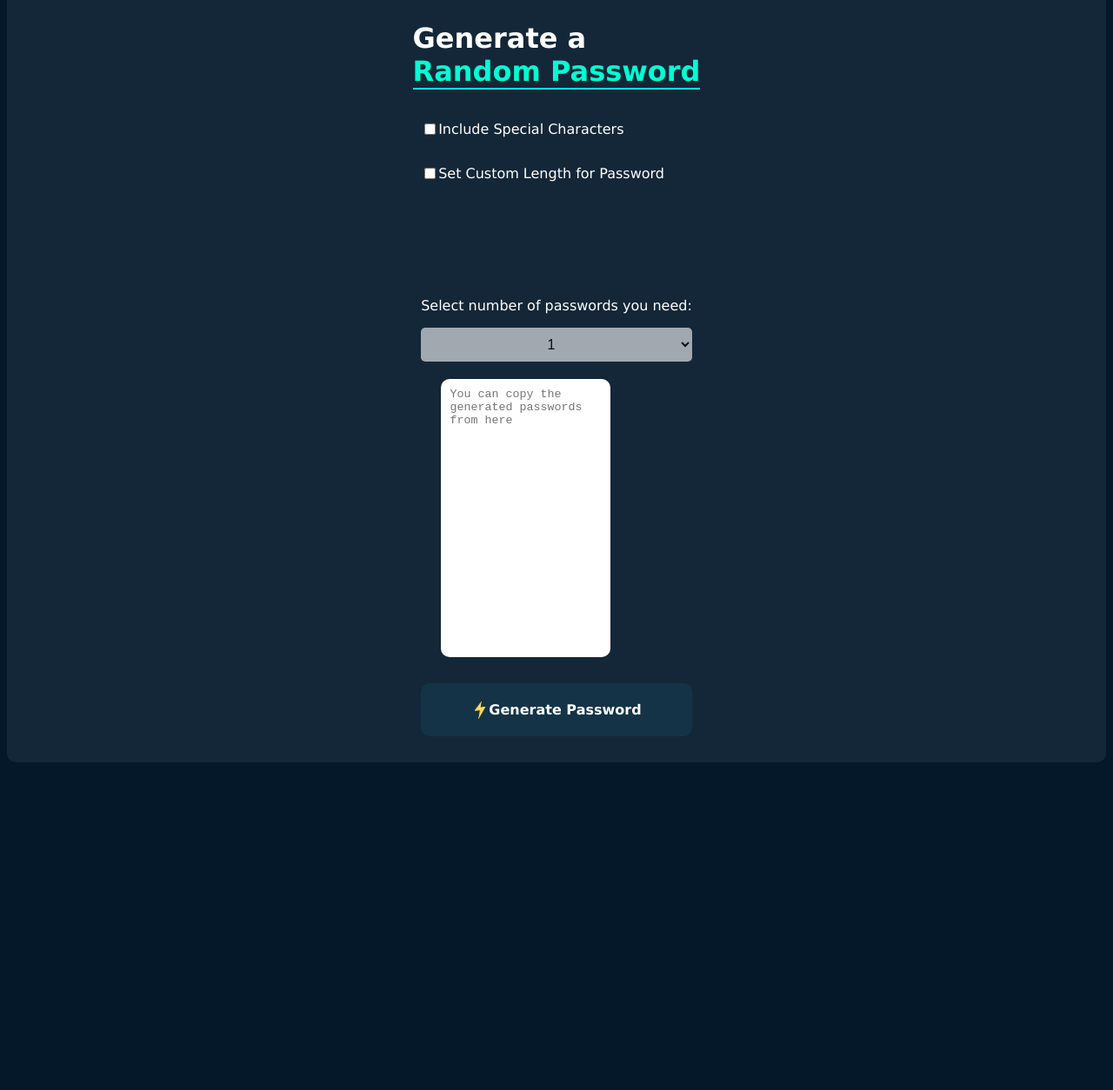
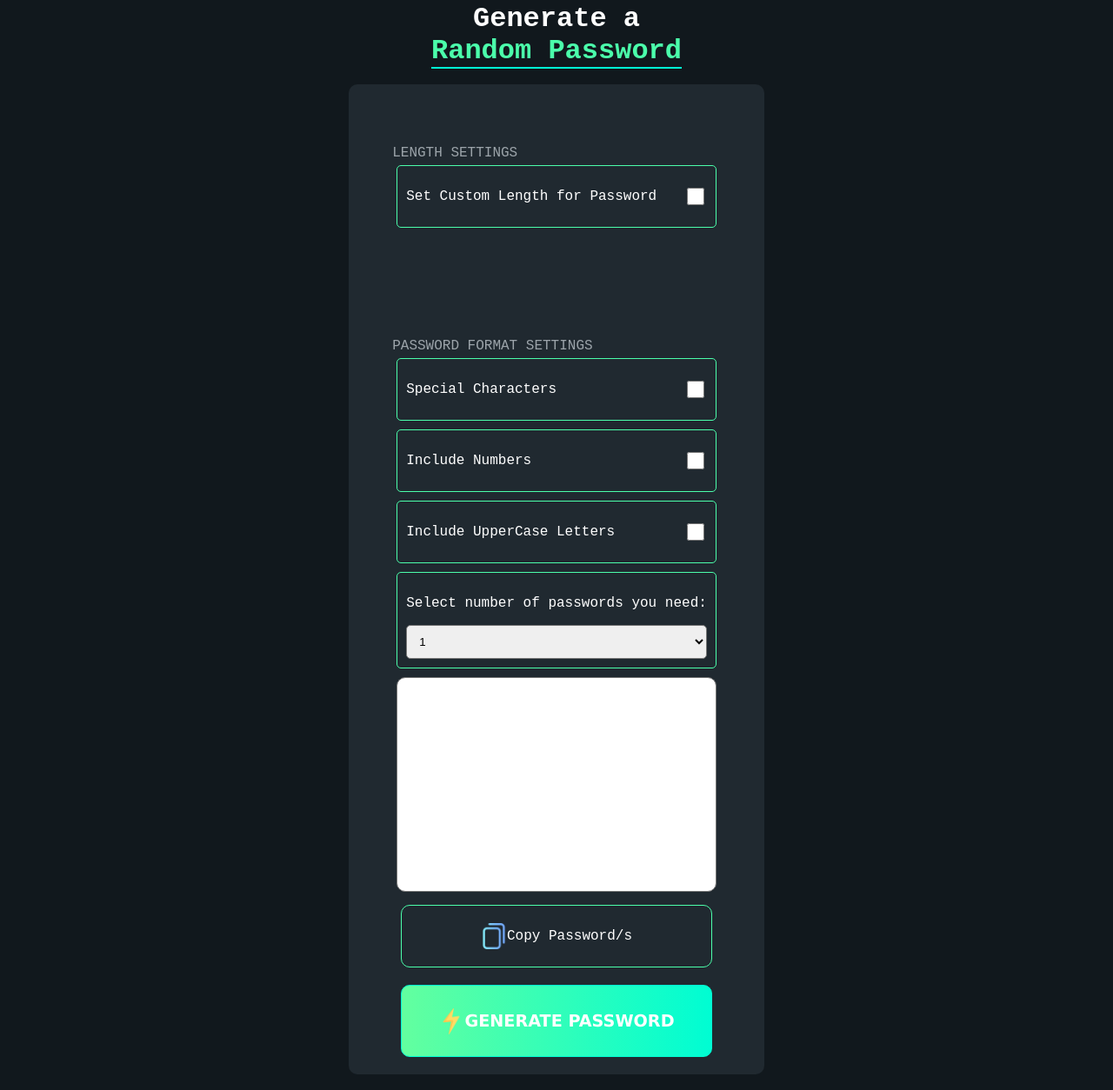
Before and after one commit to TanishqSehgal7/RandomPasswordGenerator, a plain HTML site: page index.html in a window 1280 px wide. Shown: the part 97-1351 px from the top of the page at 87% size. Before the commit the page ends 974 px from the top, so only its background shows below. Drawn offline with Linux system fonts and the light colour scheme.

Commit message:
New UI Integrated

```diff
--- a/index.css
+++ b/index.css
@@ -1,164 +1,152 @@
 body {
-    background: #051829;
+    background: #11181d;
+    color: rgb(255, 255, 255);
+    /* background: linear-gradient(to bottom right, #1b4366, #011220); */
     color: white;
-    font-family: 'Lucida Sans', 'Lucida Sans Regular', 'Lucida Grande', 'Lucida Sans Unicode', Geneva, Verdana, sans-serif;
-    height: 60vh;
+    font-family: 'Courier New', Courier, monospace;
+}
+
+.heading {
+    text-align: center;
+    margin: 20px;
+}
+
+h1>span {
+    color: #4bffab;
+    border-bottom: solid 2px #00ffd5;
 }
 
 .container {
     display: flex;
     flex-direction: column;
-    flex-wrap: nowrap;
-    justify-content: flex-start;
+    justify-content: center;
     align-items: center;
-    margin: auto;
-    padding: 20px;
-    position: relative;
-    background: #142738;
+    width: auto;
+    height: auto;
     border-radius: 10px;
-    height: auto;
+    /* background-color: rgb(25, 42, 78); */
 }
 
-.display {
+.container2 {
     display: flex;
     flex-direction: column;
     justify-content: center;
-    flex-wrap: wrap;
+    /* align-items: center; */
+    background: #202930;
+    padding: 50px 50px 10px 50px;
+    border-radius: 10px;
+    margin-bottom: 10px;
 }
 
-.displapswd {
+.spcharcontainer,.includeNumbersContainer,.includeUpperCaseContainer,.customLengthContainer  {
     display: flex;
+    padding: 10px;
     flex-direction: row;
-    margin: 20px 0px;
-    justify-content: center;
-    align-items: center;
+    flex-wrap: wrap;
+    justify-content: space-between;
+    /* background: #051829; */
+    margin: 5px;
+    border-radius: 5px;
+    width: auto;
+    height: auto;
+    border: solid 1px #4bffab;
 }
 
-.checkboxcontainer {
+.spcharcontainer>input,.includeNumbersContainer>input,.includeUpperCaseContainer>input,.customLengthContainer>input  {
+    width: 20px;
+}
+
+.customLengthContainer {
+    display: flex;
+    padding: 10px;
+    flex-direction: row;
+    flex-wrap: wrap;
+    justify-content: space-between;
+    /* background: #051829; */
+    margin: 5px;
+    border-radius: 5px;
+    width: auto;
+    height: auto;
+    border: solid 1px #4bffab;
+}
+
+.lengthvaluedisplay {
+    display: flex;
+    padding: 10px;
+    flex-direction: column;
+    justify-content: center;
+    margin: 5px;
+    /* background: #051829; */
+    border-radius: 5px;
+    border: solid 1px #4bffab;
+}
+
+.quantityOfPasswordsContainer {
+    display: flex;
+    padding: 10px;
+    flex-direction: column;
+    justify-content: center;
+    margin: 5px;
+    /* background: #051829; */
+    border: solid 1px #4bffab;
+    border-radius: 5px;
+}
+
+textarea {
     display: flex;
     flex-direction: column;
     justify-content: center;
-}
-
-.checkbox {
-    display: flex;
-    flex-direction: row;
-    align-items: center;
-    padding: 0px 20px;
-}
-
-.checkbox2 {
-    display: flex;
-    flex-direction: row;
-    align-items: center;
-    padding: 0px 20px;
-}
-
-/* #specialcharscheckbox::before {
-    border-radius: 20px;
-    border: solid 1px #00ffd5;
-    background: #ffbb00;
-} */
-
-h1>span {
-    color: #00ffd5;
-    border-bottom: solid 2px #00ffd5;
-}
-
-#copyicon {
-    height: 30px;
-    width: 30px;
+    margin: 5px;
+    border-radius: 10px;
     padding: 10px;
-    margin: 0px 10px;
-}
-
-#displaypassword {
-    resize: none;
-    max-width: 300px;
-    padding: 10px;
-    border-radius: 10px;
-    border: none;
-}
-
-#copyicon:hover {
-    /* scale: 1.01; */
-    background-color: #143b5e;
-    border-radius: 5px;
-}
-
-
-img {
-    height: 20px;
-    width: 20px;
 }
 
 .generateBtn {
     display: flex;
+    padding: 10px;
     flex-direction: row;
     justify-content: center;
     align-items: center;
-    background: #143346;
-    margin-top: 10px;
+    width: auto;
+    height: auto;
+    margin: 10px;
+    color: rgb(255, 255, 255);
+    font-weight: 900;
+    font-size: larger;
+    font-family: 'Lucida Sans', 'Lucida Sans Regular', 'Lucida Grande', 'Lucida Sans Unicode', Geneva, Verdana, sans-serif;
+    /* background: #143346; */
     border-radius: 10px;
-    padding: 0px 20px;
+    border: solid 1px #00ffd5;
+    background: linear-gradient(to left,#00fdd3,  #63ff9f);
 }
 
 .generateBtn:hover {
-    scale: 1.02;
-    background: #143b5e;
-    color: #00ffd5;
+    scale: 1.01;
 }
 
-.lengthvaluedisplay, .displacountDiv {
+.copyiconContainer {
     display: flex;
-    flex-direction: column;
     padding: 10px;
-    margin: 0px 10px;
+    flex-direction: row;
+    justify-content: center;
+    align-items: center;
+    width: auto;
+    height: auto;
+    margin: 10px;
+    border-radius: 10px;
+    border: solid 1px #4bffab;
 }
 
-.displacountDiv {
-    display: flex;
-    flex-direction: column;
-    flex-wrap: wrap;
-    justify-content: space-between;
+.copyiconContainer:hover {
+    scale: 1.01;
 }
 
-.countOfPass {
+.quantityOfPasswordsContainer>select{
     padding: 10px;
     border-radius: 5px;
-    text-align: center;
-    font-size: medium;
-    border: none;
-    background: rgb(255, 255, 255);
-    opacity: 0.6;
 }
 
-.countOfPass>option {
-    text-align: center;
-    font-size: medium;
-    border: none;
-    background: rgb(255, 255, 255);
-    opacity: 0.6;
-    padding: 20px;
+.Settings {
+    margin: 20px 0px 0px 0px;
+    color: #9ca4aa;
 }
-
-.countOfPass>option:hover{
-    scale: 1.02;
-    background: #143b5e;
-    color: #00ffd5;
-}
-
-/* input[type="range"] {
-	font-size: 1.5rem;
-	width: 12.5em;
-}
-
-input[type="range"] {
-	color: #ef233c;
-	--thumb-height: 1.125em;
-	--track-height: 0.125em;
-	--track-color: rgba(0, 0, 0, 0.2);
-	--brightness-hover: 180%;
-	--brightness-down: 80%;
-	--clip-edges: 0.125em;
-} */
--- a/index.html
+++ b/index.html
@@ -3,34 +3,49 @@
 <head>
     <meta charset="UTF-8">
     <meta name="viewport" content="width=device-width, initial-scale=1.0">
-    <title>Password Generator</title>
-    <link href="./index.css" rel="stylesheet">
+    <title>Document</title>
+    <link rel="stylesheet" href="./index.css">
 </head>
 <body>
 
-    <h1>Pass<span>Pro</span></h1>
+    <h1 class="appName">Pass<span>Pro</span></h1>
 
     <div class="container">
 
-        <h1>Generate a <br> <span>Random Password</span></h1>
+        <h1 class="heading">Generate a <br> <span>Random Password</span></h1>
 
-        <div class="checkboxcontainer">
-            <div class="checkbox">
-                <input type="checkbox" id="specialcharscheckbox">
-                <p>Include Special Characters</p>
-            </div>
+        <div class="container2">
 
-            <div class="checkbox2">
+            <p class="Settings">LENGTH SETTINGS</p>
+
+            <div class="customLengthContainer">
+                <p>Set Custom Length for Password</p>
                 <input type="checkbox" id="defaultlengthchbx">
-                <p>Set Custom Length for Password</p>
             </div>
 
             <div class="lengthvaluedisplay">
-                <p id="lengthdisplay">Length: </p>
-                <input type="range" id="lengthslider" min="0" max="30" step="1" value="0">
+                <p id="lengthdisplay">Length of Password:</p>
+                <input type="range" id="lengthslider" step="1" min="0" max="30" value="0">
             </div>
 
-            <div class="displacountDiv">
+            <p class="Settings">PASSWORD FORMAT SETTINGS</p>
+
+            <div class="spcharcontainer">
+                <p>Special Characters</p>
+                <input type="checkbox" id="specialcharscheckbox">
+            </div>
+
+            <div class="includeNumbersContainer">
+                <p>Include Numbers</p>
+                <input type="checkbox" id="includeNumbers">
+            </div>
+
+            <div class="includeUpperCaseContainer">
+                <p>Include UpperCase Letters</p>
+                <input type="checkbox" id="upperCaseLetters">
+            </div>
+
+            <div class="quantityOfPasswordsContainer">
                 <p id="numberofpassdisp">Select number of passwords you need:</p>
                 <select class="countOfPass">
                     <option class="1 count" value="1" selected>1</option>
@@ -38,39 +53,25 @@
                     <option class="50 count" value="50">50</option>
                     <option class="100 count" value="100">100</option>
                  </select>
-
-                <div class="display">
-                    <div class="displapswd">
-                        <textarea rows="20" id="displaypassword" readonly placeholder="You can copy the generated passwords from here"></textarea>
-                        <img id="copyicon" src="./copy.png">
             </div>
 
-                    <div class="generateBtn">
-                        <img src="./lightning.png">
-                        <h4>Generate Password</h4>
-                    </div>
+            <textarea style="resize: none;" name="" id="displaypassword" cols="25" rows="15" readonly></textarea>
+
+            <div class="copyiconContainer" id="copyicon">
+                <img style="height: 30px; width: 30px;" id="copyimg" src="./copy.png">
+                <p>Copy Password/s</p>
             </div>
 
-            </div>
-
-            <!-- <div class="display">
-                <div class="displapswd">
-                    <textarea rows="10" cols="10" id="displaypassword" readonly placeholder="You can copy the generated passwords from here"></textarea>
-                    <img id="copyicon" src="./copy.png">
-                </div>
 
             <div class="generateBtn">
-                    <img src="./lightning.png">
-                    <h4>Generate Password</h4>
+                <img style="height: 30px; width: 30px;" src="./lightning.png" alt="Go">
+                <p>GENERATE PASSWORD</p>
             </div>
-            </div> -->
 
         </div>
 
     </div>
 
 </body>
-
 <script src="./index.js"></script>
-
 </html>
--- a/newui.css
+++ b/newui.css
@@ -1,6 +1,7 @@
 body {
-    background: #051829;
-    /* color: rgb(79, 135, 255); */
+    background: #062936;
+    color: rgb(79, 135, 255);
+    /* background: linear-gradient(to bottom right, #1b4366, #011220); */
     color: white;
     font-family: 'Courier New', Courier, monospace;
 }
@@ -31,9 +32,10 @@ h1>span {
     flex-direction: column;
     justify-content: center;
     /* align-items: center; */
-    background: #142738;
+    background: #143a47;
     padding: 50px 50px 10px 50px;
     border-radius: 10px;
+    margin-bottom: 10px;
 }
 
 .spcharcontainer,.includeNumbersContainer,.includeUpperCaseContainer,.customLengthContainer  {
@@ -139,3 +141,8 @@ textarea {
     padding: 10px;
     border-radius: 5px;
 }
+
+.Settings {
+    margin: 20px 0px 0px 0px;
+    color: #9ca4aa;
+}
--- /dev/null
+++ b/oldui.css
@@ -0,0 +1,164 @@
+body {
+    background: #000b14d5;
+    color: white;
+    font-family: 'Lucida Sans', 'Lucida Sans Regular', 'Lucida Grande', 'Lucida Sans Unicode', Geneva, Verdana, sans-serif;
+    height: 60vh;
+}
+
+.container {
+    display: flex;
+    flex-direction: column;
+    flex-wrap: nowrap;
+    justify-content: flex-start;
+    align-items: center;
+    margin: auto;
+    padding: 20px;
+    position: relative;
+    background: #142738;
+    border-radius: 10px;
+    height: auto;
+}
+
+.display {
+    display: flex;
+    flex-direction: column;
+    justify-content: center;
+    flex-wrap: wrap;
+}
+
+.displapswd {
+    display: flex;
+    flex-direction: row;
+    margin: 20px 0px;
+    justify-content: center;
+    align-items: center;
+}
+
+.checkboxcontainer {
+    display: flex;
+    flex-direction: column;
+    justify-content: center;
+}
+
+.checkbox {
+    display: flex;
+    flex-direction: row;
+    align-items: center;
+    padding: 0px 20px;
+}
+
+.checkbox2 {
+    display: flex;
+    flex-direction: row;
+    align-items: center;
+    padding: 0px 20px;
+}
+
+/* #specialcharscheckbox::before {
+    border-radius: 20px;
+    border: solid 1px #00ffd5;
+    background: #ffbb00;
+} */
+
+h1>span {
+    color: #00ffd5;
+    border-bottom: solid 2px #00ffd5;
+}
+
+#copyicon {
+    height: 30px;
+    width: 30px;
+    padding: 10px;
+    margin: 0px 10px;
+}
+
+#displaypassword {
+    resize: none;
+    max-width: 300px;
+    padding: 10px;
+    border-radius: 10px;
+    border: none;
+}
+
+#copyicon:hover {
+    /* scale: 1.01; */
+    background-color: #143b5e;
+    border-radius: 5px;
+}
+
+
+img {
+    height: 20px;
+    width: 20px;
+}
+
+.generateBtn {
+    display: flex;
+    flex-direction: row;
+    justify-content: center;
+    align-items: center;
+    background: #143346;
+    margin-top: 10px;
+    border-radius: 10px;
+    padding: 0px 20px;
+}
+
+.generateBtn:hover {
+    scale: 1.02;
+    background: #143b5e;
+    color: #00ffd5;
+}
+
+.lengthvaluedisplay, .displacountDiv {
+    display: flex;
+    flex-direction: column;
+    padding: 10px;
+    margin: 0px 10px;
+}
+
+.displacountDiv {
+    display: flex;
+    flex-direction: column;
+    flex-wrap: wrap;
+    justify-content: space-between;
+}
+
+.countOfPass {
+    padding: 10px;
+    border-radius: 5px;
+    text-align: center;
+    font-size: medium;
+    border: none;
+    background: rgb(255, 255, 255);
+    opacity: 0.6;
+}
+
+.countOfPass>option {
+    text-align: center;
+    font-size: medium;
+    border: none;
+    background: rgb(255, 255, 255);
+    opacity: 0.6;
+    padding: 20px;
+}
+
+.countOfPass>option:hover{
+    scale: 1.02;
+    background: #143b5e;
+    color: #00ffd5;
+}
+
+/* input[type="range"] {
+	font-size: 1.5rem;
+	width: 12.5em;
+}
+
+input[type="range"] {
+	color: #ef233c;
+	--thumb-height: 1.125em;
+	--track-height: 0.125em;
+	--track-color: rgba(0, 0, 0, 0.2);
+	--brightness-hover: 180%;
+	--brightness-down: 80%;
+	--clip-edges: 0.125em;
+} */
```
Also changed, not shown: index.js (+115 -3 lines), newui.html (deleted, +0 -73 lines), oldui.html (added, +76 -0 lines). Lines whose indentation alone changed are shown as unchanged.
